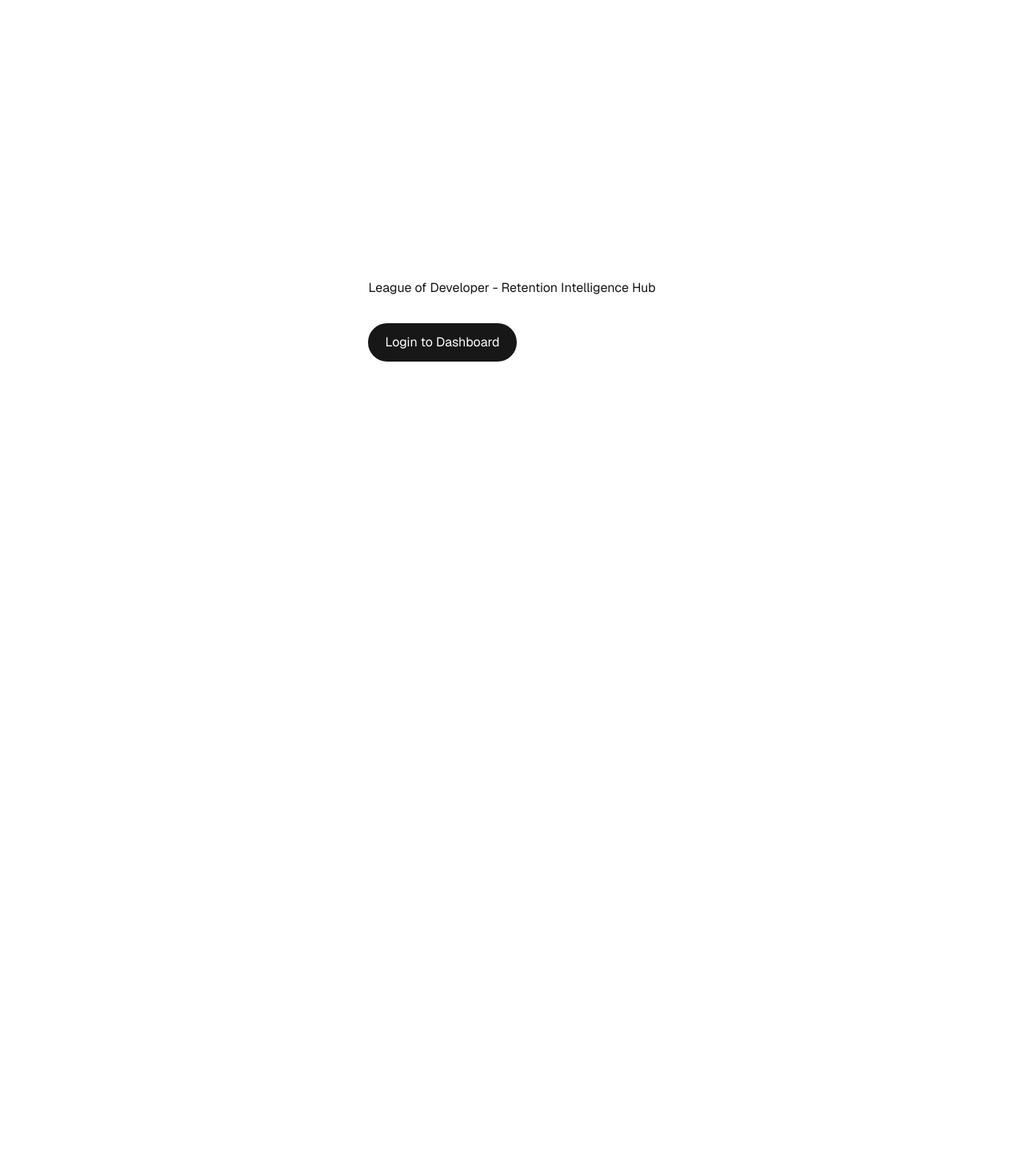
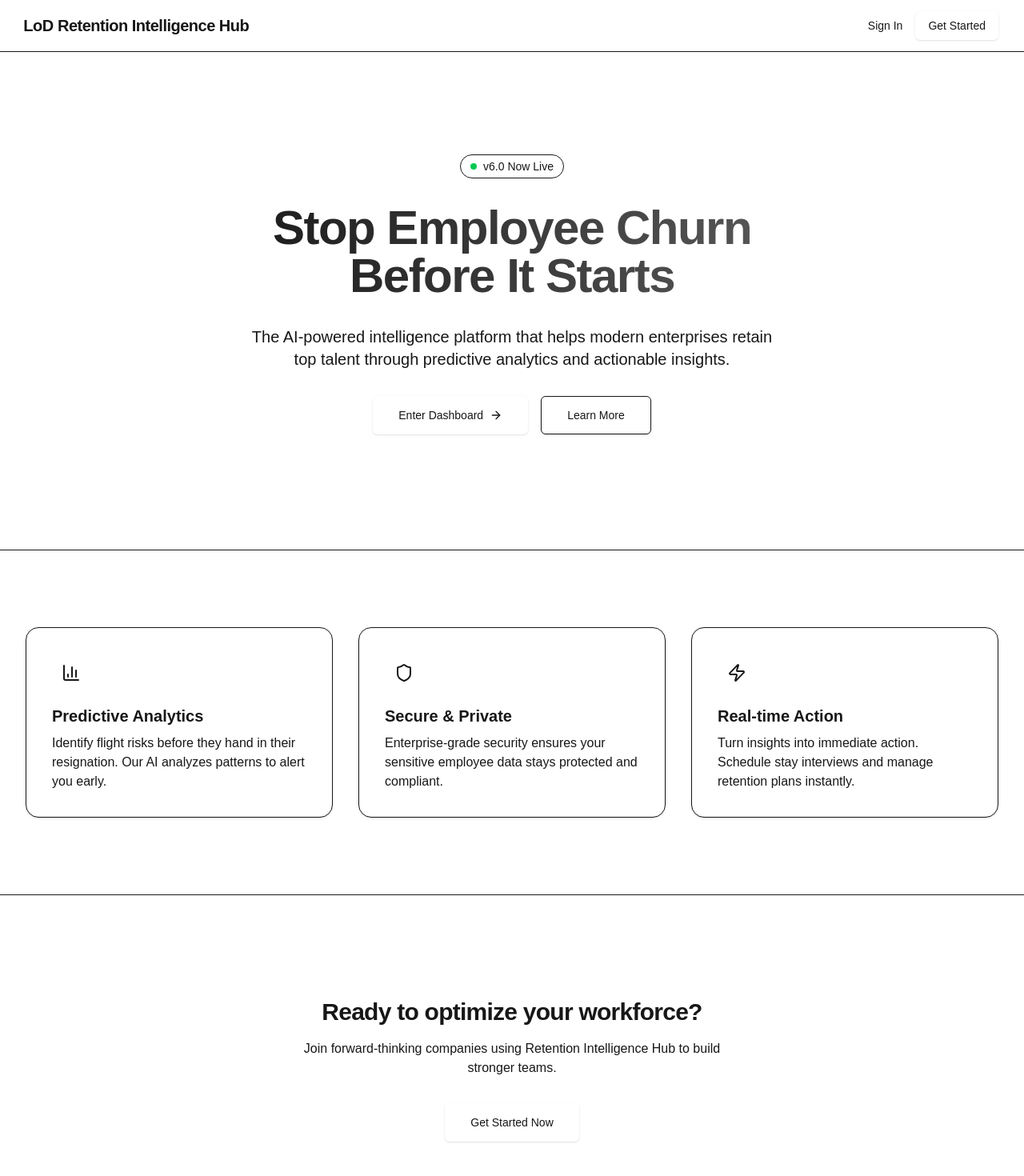
Before and after one commit to AllaineIlag/retention-intelligence-hub, a Next.js app: page / in a window 1280 px wide. Shown: the top 1470 px of the page at 80% size. Before the commit the page ends 800 px from the top, so only its background shows below. Built offline with nearby package versions, Linux system fonts and the light colour scheme.

Commit message:
7.3: Login Page Polish

```diff
--- a/src/app/auth/callback/route.ts
+++ b/src/app/auth/callback/route.ts
@@ -13,14 +13,21 @@ export async function GET(request: Request) {
     if (!error) {
       const forwardedHost = request.headers.get("x-forwarded-host"); // original origin before load balancer
       const isLocalEnv = process.env.NODE_ENV === "development";
-      if (isLocalEnv) {
-        // we can be sure that there is no load balancer in between, so no need to watch for X-Forwarded-Host
-        return NextResponse.redirect(`${origin}${next}`);
-      } else if (forwardedHost) {
-        return NextResponse.redirect(`https://${forwardedHost}${next}`);
-      } else {
-        return NextResponse.redirect(`${origin}${next}`);
+
+      let baseUrl = origin;
+
+      if (process.env.NEXT_PUBLIC_BASE_URL) {
+        baseUrl = process.env.NEXT_PUBLIC_BASE_URL;
+      } else if (forwardedHost && !isLocalEnv) {
+        baseUrl = `https://${forwardedHost}`;
       }
+
+      // Ensure baseUrl doesn't end with a slash if next starts with one, avoid double slashes
+      if (baseUrl.endsWith("/") && next.startsWith("/")) {
+        baseUrl = baseUrl.slice(0, -1);
+      }
+
+      return NextResponse.redirect(`${baseUrl}${next}`);
     }
   }
 
--- a/src/app/login/actions.ts
+++ b/src/app/login/actions.ts
@@ -19,7 +19,7 @@ export async function login(formData: FormData) {
     email,
     options: {
       // Redirect to the callback route which handles the session exchange
-      emailRedirectTo: `${process.env.NEXT_PUBLIC_BASE_URL || "http://localhost:3000"}/auth/callback`,
+      emailRedirectTo: `${process.env.NEXT_PUBLIC_BASE_URL || `https://${process.env.VERCEL_PROJECT_PRODUCTION_URL}` || "http://localhost:3000"}/auth/callback`,
     },
   });
 
--- a/src/app/page.tsx
+++ b/src/app/page.tsx
@@ -1,17 +1,153 @@
 import Link from "next/link";
+import { ArrowRight, BarChart3, Shield, Zap } from "lucide-react";
 
 export default function Home() {
   return (
-    <div className="grid min-h-screen grid-rows-[20px_1fr_20px] items-center justify-items-center gap-16 p-8 pb-20 font-[family-name:var(--font-geist-sans)] sm:p-20">
-      <main className="row-start-2 flex flex-col items-center gap-8 sm:items-start">
-        <h1>League of Developer - Retention Intelligence Hub</h1>
-        <Link
-          href="/login"
-          className="bg-foreground text-background flex h-10 items-center justify-center gap-2 rounded-full border border-solid border-transparent px-4 text-sm transition-colors hover:bg-[#383838] sm:h-12 sm:px-5 sm:text-base dark:hover:bg-[#ccc]"
-        >
-          Login to Dashboard
-        </Link>
+    <div className="bg-background text-foreground flex min-h-screen flex-col">
+      {/* Navbar */}
+      <header className="bg-background/80 sticky top-0 z-50 w-full border-b backdrop-blur-sm">
+        <div className="container mx-auto flex h-16 items-center justify-between px-4 sm:px-8">
+          <div className="flex items-center gap-2 text-xl font-bold tracking-tight">
+            <div className="bg-primary text-primary-foreground flex h-8 w-8 items-center justify-center rounded-lg">
+              LoD
+            </div>
+            <span>Retention Intelligence Hub</span>
+          </div>
+          <nav className="flex items-center gap-4">
+            <Link
+              href="/login"
+              className="hover:text-primary text-sm font-medium transition-colors"
+            >
+              Sign In
+            </Link>
+            <Link
+              href="/login"
+              className="bg-primary text-primary-foreground hover:bg-primary/90 hidden items-center justify-center rounded-md px-4 py-2 text-sm font-medium shadow transition-colors sm:flex"
+            >
+              Get Started
+            </Link>
+          </nav>
+        </div>
+      </header>
+
+      <main className="flex-1">
+        {/* Hero Section */}
+        <section className="from-background to-muted/20 relative overflow-hidden bg-gradient-to-b py-20 sm:py-32 lg:pb-32 xl:pb-36">
+          <div className="container mx-auto px-4 text-center sm:px-8">
+            <div className="mx-auto max-w-3xl space-y-8">
+              <div className="bg-background/50 text-muted-foreground animate-in fade-in slide-in-from-bottom-4 inline-flex items-center rounded-full border px-3 py-1 text-sm font-medium backdrop-blur-sm duration-500">
+                <span className="mr-2 flex h-2 w-2 rounded-full bg-green-500"></span>
+                v6.0 Now Live
+              </div>
+              <h1 className="from-foreground to-foreground/70 animate-in fade-in slide-in-from-bottom-8 bg-gradient-to-r bg-clip-text text-4xl font-bold tracking-tight text-transparent duration-700 sm:text-6xl">
+                Stop Employee Churn <br className="hidden sm:block" />
+                Before It Starts
+              </h1>
+              <p className="text-muted-foreground animate-in fade-in slide-in-from-bottom-12 mx-auto max-w-2xl text-lg duration-1000 sm:text-xl">
+                The AI-powered intelligence platform that helps modern
+                enterprises retain top talent through predictive analytics and
+                actionable insights.
+              </p>
+              <div className="animate-in fade-in slide-in-from-bottom-16 flex flex-col items-center justify-center gap-4 duration-1000 sm:flex-row">
+                <Link
+                  href="/login"
+                  className="bg-primary text-primary-foreground hover:bg-primary/90 inline-flex h-12 w-full items-center justify-center rounded-md px-8 text-sm font-medium shadow transition-colors sm:w-auto"
+                >
+                  Enter Dashboard
+                  <ArrowRight className="ml-2 h-4 w-4" />
+                </Link>
+                <Link
+                  href="#features"
+                  className="border-input bg-background hover:bg-accent hover:text-accent-foreground inline-flex h-12 w-full items-center justify-center rounded-md border px-8 text-sm font-medium shadow-sm transition-colors sm:w-auto"
+                >
+                  Learn More
+                </Link>
+              </div>
+            </div>
+          </div>
+
+          {/* Abstract Background Elements */}
+          <div className="bg-primary/5 absolute top-1/2 left-1/2 -z-10 h-[600px] w-[600px] -translate-x-1/2 -translate-y-1/2 rounded-full blur-[120px]" />
+        </section>
+
+        {/* Value Proposition Grid */}
+        <section id="features" className="bg-muted/30 border-y py-16 sm:py-24">
+          <div className="container mx-auto px-4 sm:px-8">
+            <div className="grid gap-8 sm:grid-cols-2 lg:grid-cols-3">
+              <div className="group bg-background hover:border-primary/20 rounded-2xl border p-8 shadow-sm transition-all hover:shadow-md">
+                <div className="bg-primary/10 text-primary group-hover:bg-primary group-hover:text-primary-foreground mb-4 inline-flex h-12 w-12 items-center justify-center rounded-lg transition-colors">
+                  <BarChart3 className="h-6 w-6" />
+                </div>
+                <h3 className="mb-2 text-xl font-semibold">
+                  Predictive Analytics
+                </h3>
+                <p className="text-muted-foreground">
+                  Identify flight risks before they hand in their resignation.
+                  Our AI analyzes patterns to alert you early.
+                </p>
+              </div>
+              <div className="group bg-background hover:border-primary/20 rounded-2xl border p-8 shadow-sm transition-all hover:shadow-md">
+                <div className="bg-primary/10 text-primary group-hover:bg-primary group-hover:text-primary-foreground mb-4 inline-flex h-12 w-12 items-center justify-center rounded-lg transition-colors">
+                  <Shield className="h-6 w-6" />
+                </div>
+                <h3 className="mb-2 text-xl font-semibold">Secure & Private</h3>
+                <p className="text-muted-foreground">
+                  Enterprise-grade security ensures your sensitive employee data
+                  stays protected and compliant.
+                </p>
+              </div>
+              <div className="group bg-background hover:border-primary/20 rounded-2xl border p-8 shadow-sm transition-all hover:shadow-md">
+                <div className="bg-primary/10 text-primary group-hover:bg-primary group-hover:text-primary-foreground mb-4 inline-flex h-12 w-12 items-center justify-center rounded-lg transition-colors">
+                  <Zap className="h-6 w-6" />
+                </div>
+                <h3 className="mb-2 text-xl font-semibold">Real-time Action</h3>
+                <p className="text-muted-foreground">
+                  Turn insights into immediate action. Schedule stay interviews
+                  and manage retention plans instantly.
+                </p>
+              </div>
+            </div>
+          </div>
+        </section>
+
+        {/* Trust Section / Footer Pre-roll */}
+        <section className="py-20 sm:py-32">
+          <div className="container mx-auto px-4 text-center sm:px-8">
+            <h2 className="mb-4 text-3xl font-bold tracking-tight">
+              Ready to optimize your workforce?
+            </h2>
+            <p className="text-muted-foreground mx-auto mb-8 max-w-xl">
+              Join forward-thinking companies using Retention Intelligence Hub
+              to build stronger teams.
+            </p>
+            <Link
+              href="/login"
+              className="bg-primary text-primary-foreground hover:bg-primary/90 inline-flex h-12 items-center justify-center rounded-md px-8 text-sm font-medium shadow transition-colors"
+            >
+              Get Started Now
+            </Link>
+          </div>
+        </section>
       </main>
+
+      <footer className="bg-muted/20 border-t py-8">
+        <div className="container mx-auto flex flex-col items-center justify-between gap-4 px-4 sm:px-8 md:flex-row">
+          <p className="text-muted-foreground text-sm">
+            &copy; 2026 League of Developer. All rights reserved.
+          </p>
+          <div className="text-muted-foreground flex items-center gap-6 text-sm">
+            <Link href="#" className="hover:text-foreground">
+              Privacy Policy
+            </Link>
+            <Link href="#" className="hover:text-foreground">
+              Terms of Service
+            </Link>
+            <Link href="#" className="hover:text-foreground">
+              Contact
+            </Link>
+          </div>
+        </div>
+      </footer>
     </div>
   );
 }
```
Also changed, not shown: src/app/login/page.tsx (+14 -5 lines).
